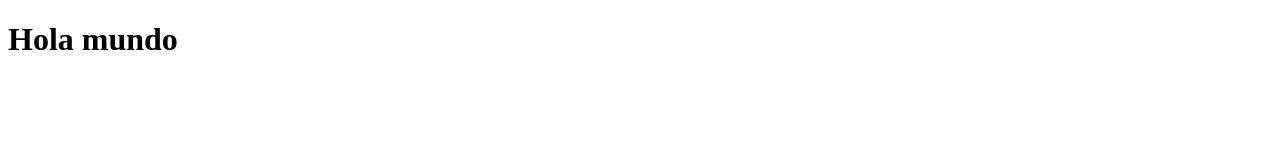
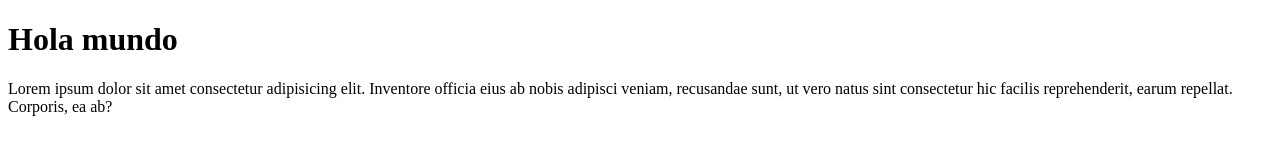
Before and after one commit to PaulMota10/test-repo, a plain HTML site: page index.html in a window 1280 px wide. Drawn offline with Linux system fonts and the light colour scheme.

Commit message:
parrafo nuevo

```diff
--- a/index.html
+++ b/index.html
@@ -8,5 +8,7 @@
 </head>
 <body>
     <h1>Hola mundo</h1>
+
+    <p>Lorem ipsum dolor sit amet consectetur adipisicing elit. Inventore officia eius ab nobis adipisci veniam, recusandae sunt, ut vero natus sint consectetur hic facilis reprehenderit, earum repellat. Corporis, ea ab?</p>
 </body>
 </html>
```
